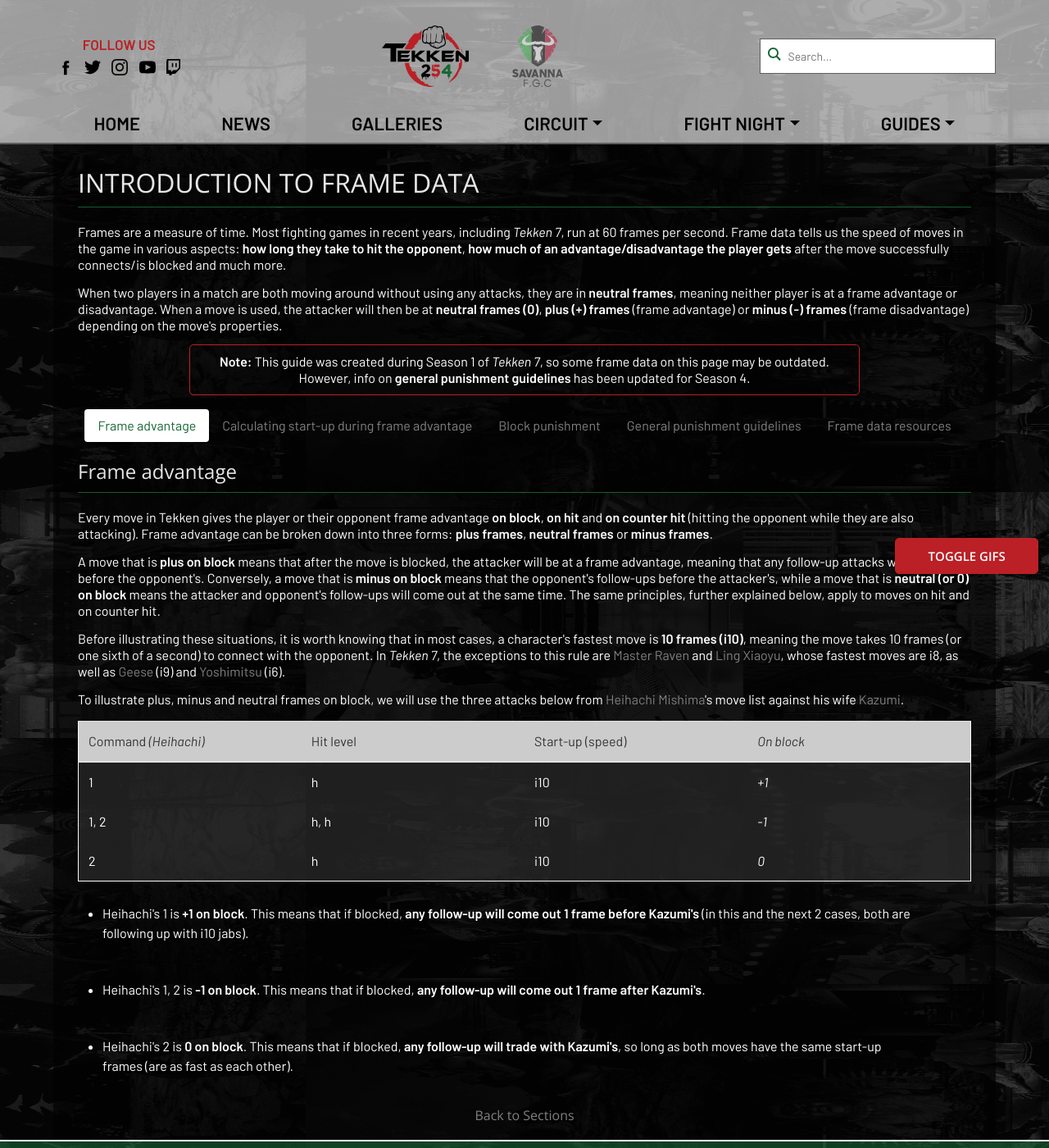
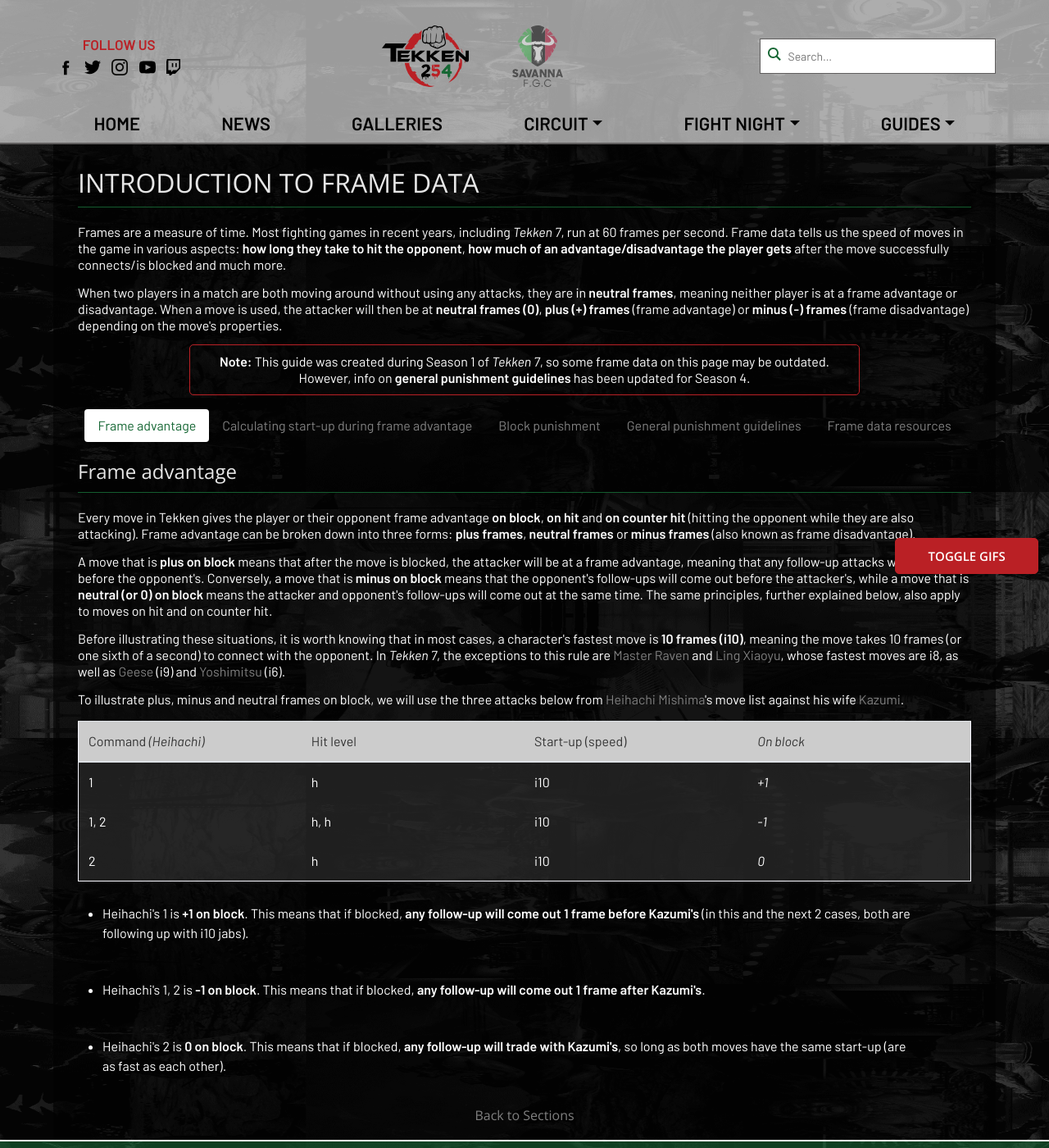
Before and after one commit to TEKKEN-254/client, a Jekyll site: the page built from guides/frame-data.html, in a window 1280 px wide and 1400 px high. Shown: the whole window at 82% size. Built offline with Jekyll 4.4.1, drawn with Linux system fonts in a browser that asks for light colours.

Commit message:
Minor corrections

```diff
--- a/guides/frame-data.html
+++ b/guides/frame-data.html
@@ -33,9 +33,9 @@
     <section class="tab-pane fade show active" id="frame-advantage" role="tabpanel" aria-labelledby="frame-advantage-tab">
         <h2 class="page-title">Frame advantage</h2>
         <p>Every move in Tekken gives the player or their opponent frame advantage <strong>on block</strong>, <strong>on hit</strong> and <strong>on counter hit</strong> (hitting the opponent while they are also attacking). Frame advantage can be broken
-            down into three forms: <strong>plus frames</strong>, <strong>neutral frames</strong> or <strong>minus frames</strong>.</p>
-        <p>A move that is <strong>plus on block</strong> means that after the move is blocked, the attacker will be at a frame advantage, meaning that any follow-up attacks will come out before the opponent's. Conversely, a move that is <strong>minus on block</strong>            means that the opponent's follow-ups before the attacker's, while a move that is <strong>neutral (or 0) on block</strong> means the attacker and opponent's follow-ups will come out at the same time. The same principles, further explained below,
-            apply to moves on hit and on counter hit. </p>
+            down into three forms: <strong>plus frames</strong>, <strong>neutral frames</strong> or <strong>minus frames</strong> (also known as frame disadvantage).</p>
+        <p>A move that is <strong>plus on block</strong> means that after the move is blocked, the attacker will be at a frame advantage, meaning that any follow-up attacks will come out before the opponent's. Conversely, a move that is <strong>minus on block</strong>            means that the opponent's follow-ups will come out before the attacker's, while a move that is <strong>neutral (or 0) on block</strong> means the attacker and opponent's follow-ups will come out at the same time. The same principles, further explained below,
+            also apply to moves on hit and on counter hit.</p>
         <p>Before illustrating these situations, it is worth knowing that in most cases, a character's fastest move is <strong>10 frames (i10)</strong>, meaning the move takes 10 frames (or one sixth of a second) to connect with the opponent. In
             <em>Tekken 7</em>, the exceptions to this rule are <a href="./character.html?view=master-raven">Master Raven</a> and <a href="./character.html?view=xiaoyu">Ling Xiaoyu</a>, whose fastest moves are i8, as well as <a href="./character.html?view=geese">Geese</a>            (i9) and
             <a href="./character.html?view=yoshimitsu">Yoshimitsu</a> (i6).</p>
@@ -88,7 +88,7 @@
                 </div>
                 <div class="row gif-info">
                     <ul class="col-12">
-                        <li>Heihachi's 2 is <strong>0 on block</strong>. This means that if blocked, <strong>any follow-up will trade with Kazumi's</strong>, so long as both moves have the same start-up frames (are as fast as each other).</li>
+                        <li>Heihachi's 2 is <strong>0 on block</strong>. This means that if blocked, <strong>any follow-up will trade with Kazumi's</strong>, so long as both moves have the same start-up (are as fast as each other).</li>
                     </ul>
                     <figure class="col-5 inline-fig" role="complementary">
                         <img src="./gif/frame-data-neutral-on-block.gif" alt="Kazumi Mishima blocking Heihachi Mishima's 2, after which both attempt to follow up with a 1. The two characters trade." />
@@ -161,7 +161,7 @@
     <section class="tab-pane fade" id="block-punishment" role="tabpanel" aria-labelledby="block-punishment-tab">
         <h2 class="page-title">Block punishment</h2>
         <p>Earlier, we pointed out that for most characters, their fastest move is i10 (usually jabs and jab strings). This means that in most cases, a move that is <strong>-10 or less on block</strong> is <strong>unsafe</strong>, while a move that is
-            <strong>-9 or more on block</strong> is <strong>safe</strong> (keep the aforementioned exceptions in the <a href="#frame-advantage">frame advantage</a> section in mind as you continue to play the game).</p>
+            <strong>-9 or more on block</strong> is <strong>safe</strong> (keep the aforementioned exceptions in the <strong>frame advantage</strong> section in mind as you continue to play the game).</p>
         <p>All characters have moves that act as <strong>punishers</strong> at different frames on block; punishers that are <strong>i12 or slower</strong> generally <strong>deal a good chunk of damage</strong>, while most <strong>i15 and i16 punishers</strong>            are usually <strong>launchers</strong> that can be followed up with a combo.</p>
         <p>All characters also have <strong>while standing (WS)</strong> and <strong>full crouch (FC) punishers</strong> to punish low attacks. Most lows are punishable by <strong>i11 WS/FC punishers</strong>, while <strong>stagger lows</strong> are always
             <strong>launch punishable</strong> (WS/FC launchers vary in speed between characters, but generally come out at i14 to i18). Be sure to note the advantages and disadvantages of each character's punishers as you continue to play the game; some
```
Also changed, not shown: other parts of guides/frame-data.html (+2 -2 lines).
